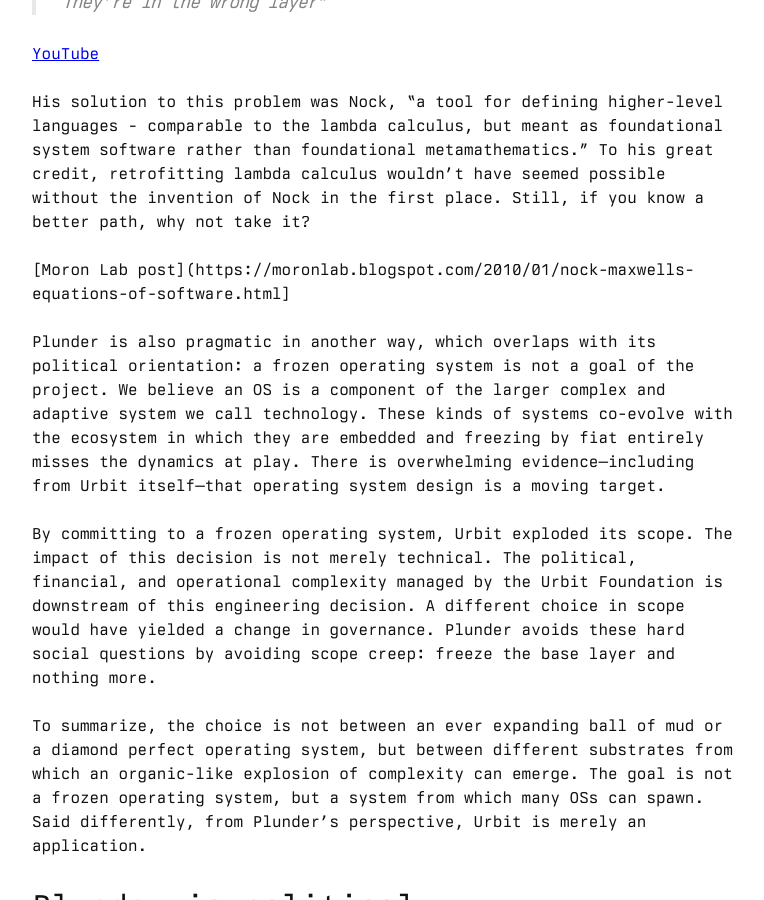
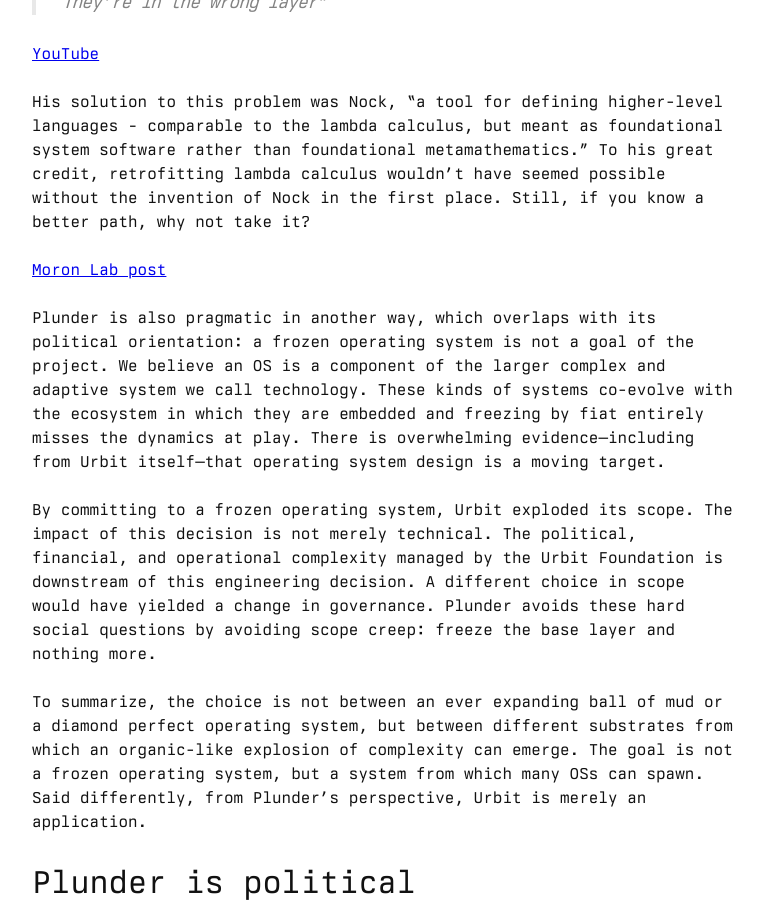
Before and after one commit to deathtothecorporation/jekyll-blog, a Jekyll site: the page built from _posts/2024-06-04-plunder-explained-for-urbit-users.md, in a window 1280 px wide and 900 px high, scrolled down 1883 px. Shown: the whole window, without its empty margins (256-1020 px from the left). Built offline with Jekyll 4.4.1, drawn with Linux system fonts in a browser that asks for light colours; a script that is not in the unit is left out; comment, search, counter and statistics services are not loaded.

Commit message:
Update Written Posts “2024-06-04-plunder-explained-for-urbit-users”

```diff
--- a/_posts/2024-06-04-plunder-explained-for-urbit-users.md
+++ b/_posts/2024-06-04-plunder-explained-for-urbit-users.md
@@ -41,7 +41,7 @@
 
 His solution to this problem was Nock, “a tool for defining higher-level languages - comparable to the lambda calculus, but meant as foundational system software rather than foundational metamathematics.” To his great credit, retrofitting lambda calculus wouldn’t have seemed possible without the invention of Nock in the first place. Still, if you know a better path, why not take it?
 
-[Moron Lab post](https://moronlab.blogspot.com/2010/01/nock-maxwells-equations-of-software.html]
+[Moron Lab post](https://moronlab.blogspot.com/2010/01/nock-maxwells-equations-of-software.html)
 
 
 
```
